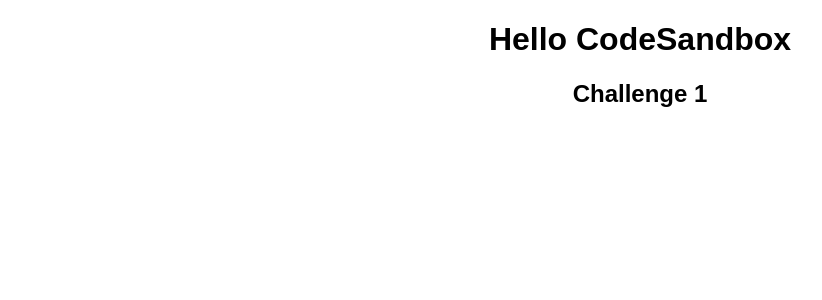
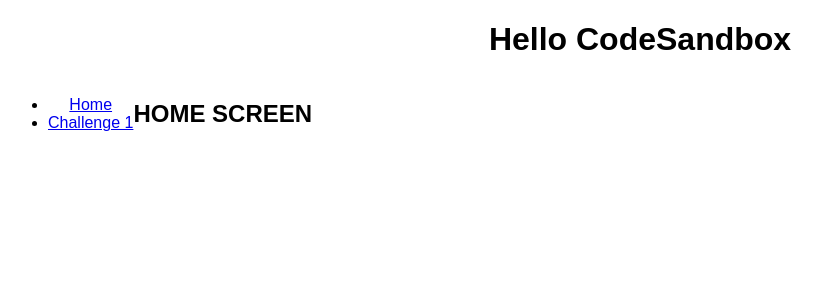
Before and after one commit to midwest-tape/web-team-code-challenge, a React (Create React App) app: page / in a window 1280 px wide. Shown: the top 300 px of the page, without its empty margins (0-822 px from the left). Built offline with nearby package versions, Linux system fonts and the light colour scheme.

Commit message:
adding routing

```diff
--- a/src/App.js
+++ b/src/App.js
@@ -1,11 +1,36 @@
 import Challenge1 from "./challenges/Challenge1";
+import { BrowserRouter as Router, Switch, Route, Link } from "react-router-dom";
+import Home from "./Home";
 import "./styles.css";
 
 export default function App() {
   return (
-    <div className="App">
-      <h1>Hello CodeSandbox</h1>
-      <Challenge1 />
-    </div>
+    <Router>
+      <div className="App">
+        <h1 className="text-gray-200">Hello CodeSandbox</h1>
+        <div className="wrapper">
+          <div className="nav">
+            <ul>
+              <li>
+                <Link to="/">Home</Link>
+              </li>
+              <li>
+                <Link to="/challenge1">Challenge 1</Link>
+              </li>
+            </ul>
+          </div>
+          <main className="main">
+            <Switch>
+              <Route path="/challenge1">
+                <Challenge1 />
+              </Route>
+              <Route path="/">
+                <Home />
+              </Route>
+            </Switch>
+          </main>
+        </div>
+      </div>
+    </Router>
   );
 }
--- /dev/null
+++ b/src/Home.js
@@ -0,0 +1,7 @@
+export default function Home() {
+  return (
+    <div>
+      <h2>HOME SCREEN</h2>
+    </div>
+  );
+}
--- a/src/styles.css
+++ b/src/styles.css
@@ -2,3 +2,8 @@
   font-family: sans-serif;
   text-align: center;
 }
+
+.wrapper {
+  display: flex;
+  flex-direction: row;
+}
```
Also changed, not shown: package.json (+4 -3 lines).
